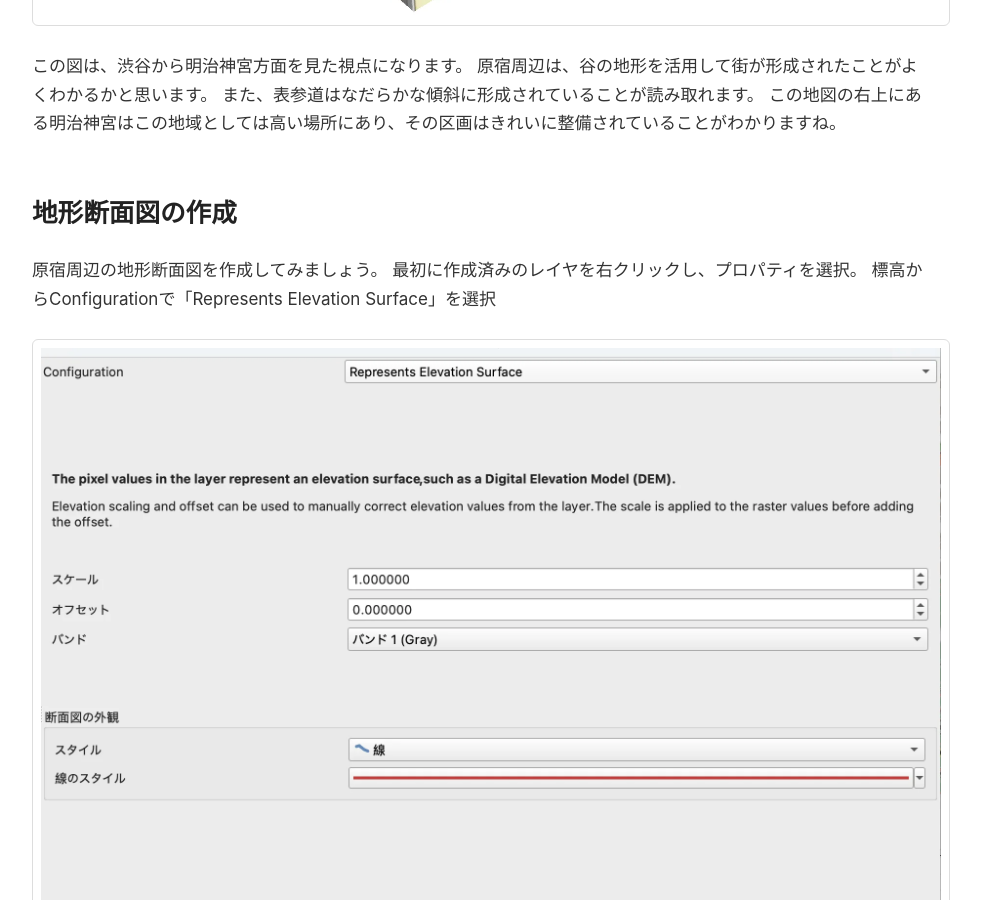
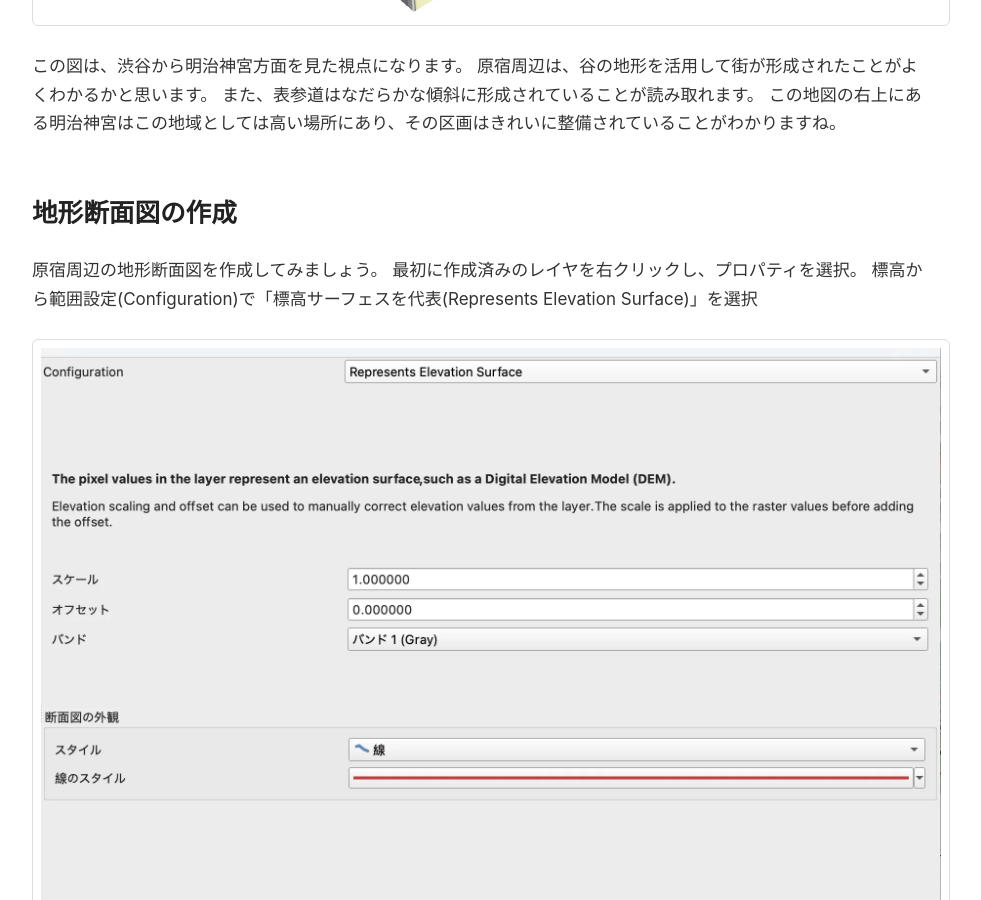
Before and after one commit to MasayaMatsushita/spatiotemporal-analysis, a Jekyll site: the page built from docs/lec/08-raster-analysis.md, in a window 1280 px wide and 900 px high, scrolled down 10244 px. Shown: the whole window, without its empty margins (158-1139 px from the left). Built offline with Jekyll 4.4.1, drawn with Linux system fonts in a browser that asks for light colours; our own code applies the rules of GitHub Pages for plain Markdown files.

Commit message:
日本語を追加

```diff
--- a/docs/lec/08-raster-analysis.md
+++ b/docs/lec/08-raster-analysis.md
@@ -142,7 +142,7 @@ DTMはDEMの仲間です。
 
 原宿周辺の地形断面図を作成してみましょう。
 最初に作成済みのレイヤを右クリックし、プロパティを選択。
-標高からConfigurationで「Represents Elevation Surface」を選択
+標高から範囲設定(Configuration)で「標高サーフェスを代表(Represents Elevation Surface)」を選択
 ![picture](../materials/08/figure_10.webp)
 
 次に、「ビュー>標高断面図」を選択
```
